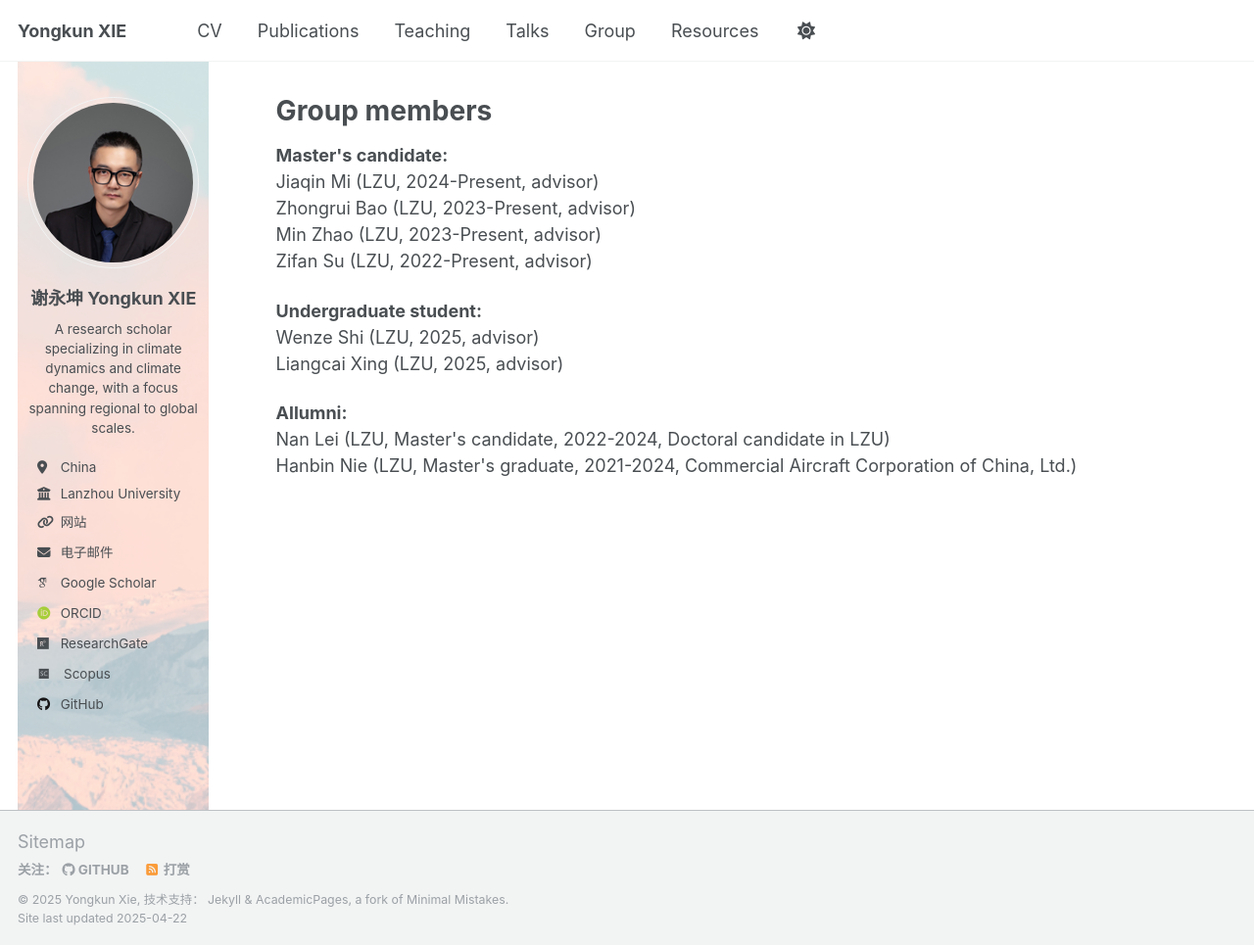
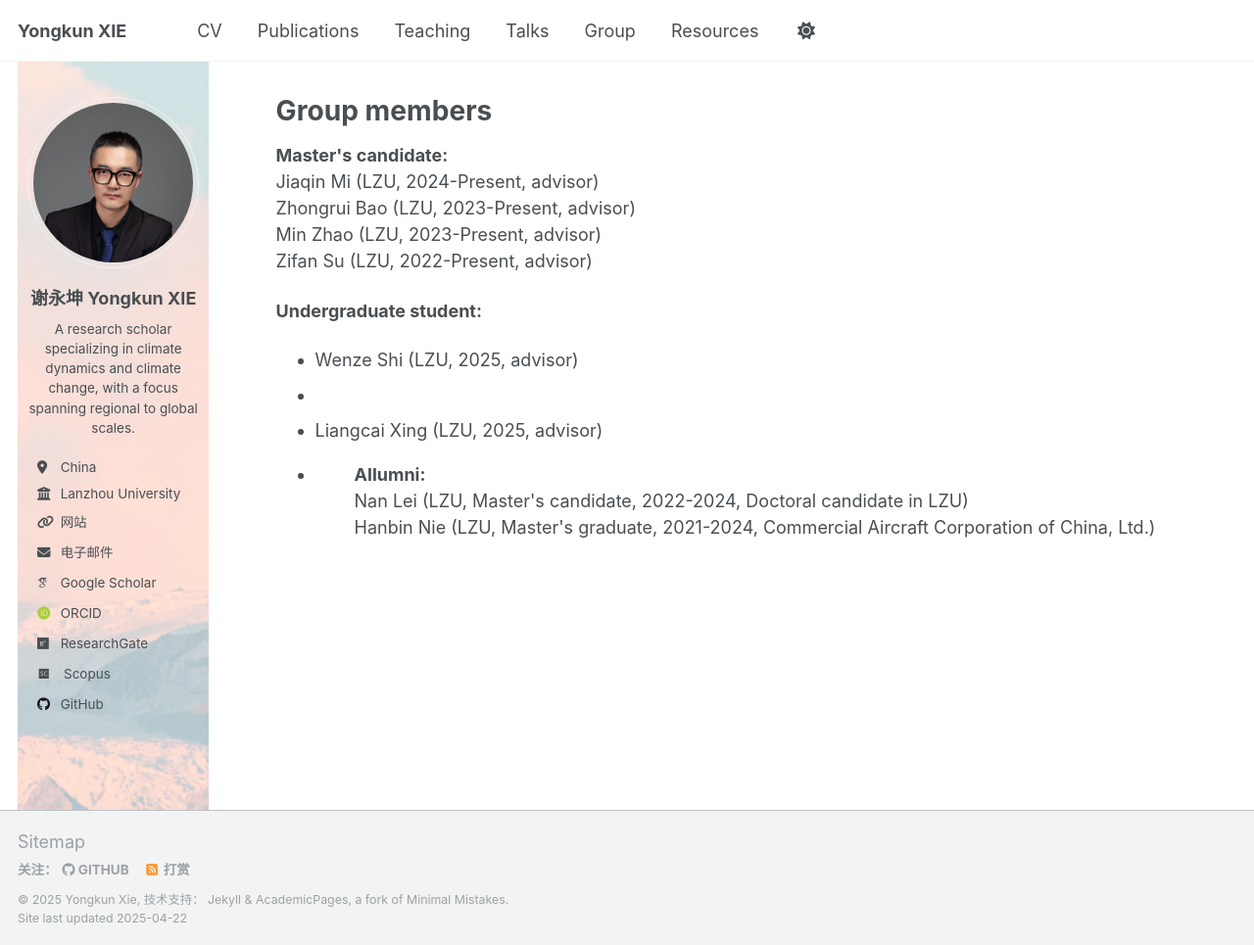
Before and after one commit to yongkunxie/yongkunxie.github.io, a Jekyll site: the page built from _pages/portfolio.html, in a window 1280 px wide and 965 px high. Shown: the whole window at 98% size. Built offline with Jekyll 4.4.1, drawn with Linux system fonts in a browser that asks for light colours; some web fonts are replaced.

Commit message:
Update portfolio.html

```diff
--- a/_pages/portfolio.html
+++ b/_pages/portfolio.html
@@ -12,8 +12,10 @@ Min Zhao (LZU, 2023-Present, advisor)<br>
 Zifan Su (LZU, 2022-Present, advisor)</p>
 
 <p><strong>Undergraduate student:</strong><br>
-Wenze Shi (LZU, 2025, advisor)<br>
-Liangcai Xing (LZU, 2025, advisor)</p>
+<ul>
+ <li>Wenze Shi (LZU, 2025, advisor)<li>
+ <li>Liangcai Xing (LZU, 2025, advisor)<li>
+<ul>
 
 <p><strong>Allumni:</strong><br>
 Nan Lei (LZU, Master's candidate, 2022-2024, Doctoral candidate in LZU)<br>
```
